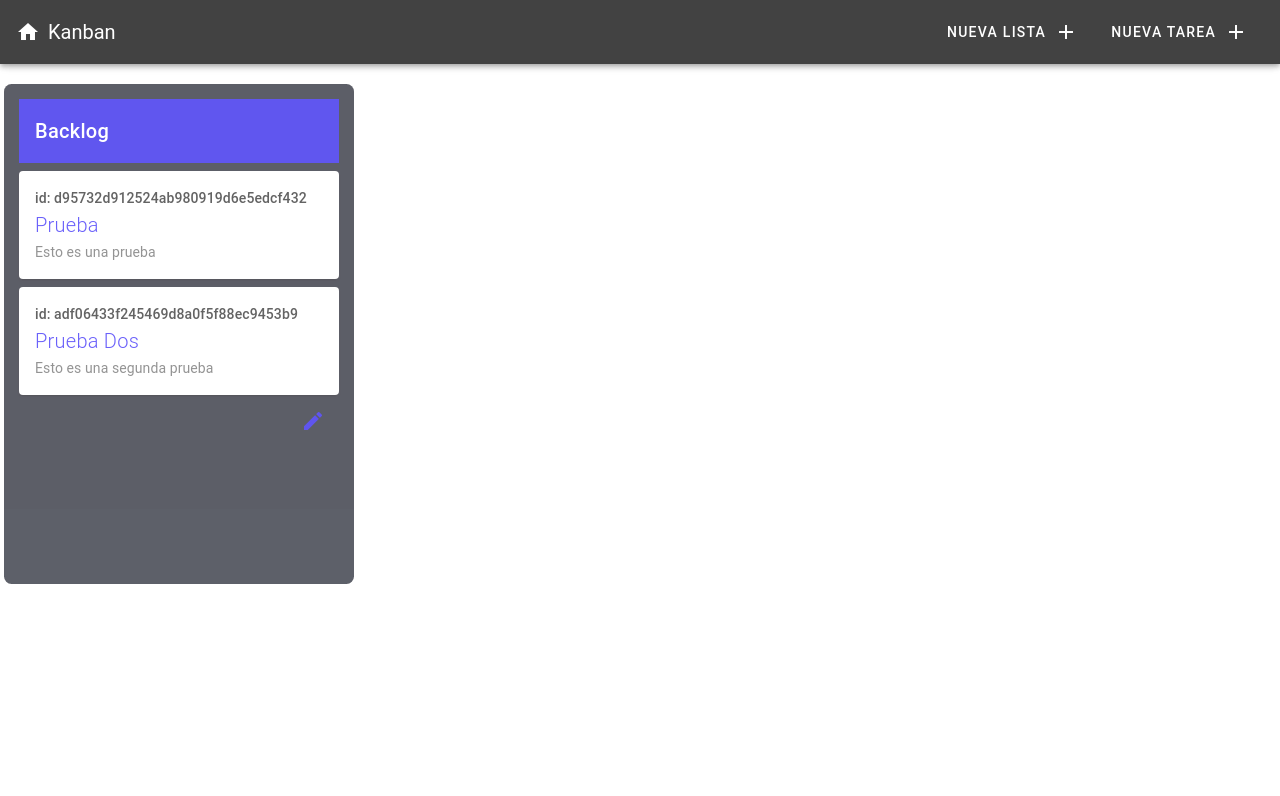
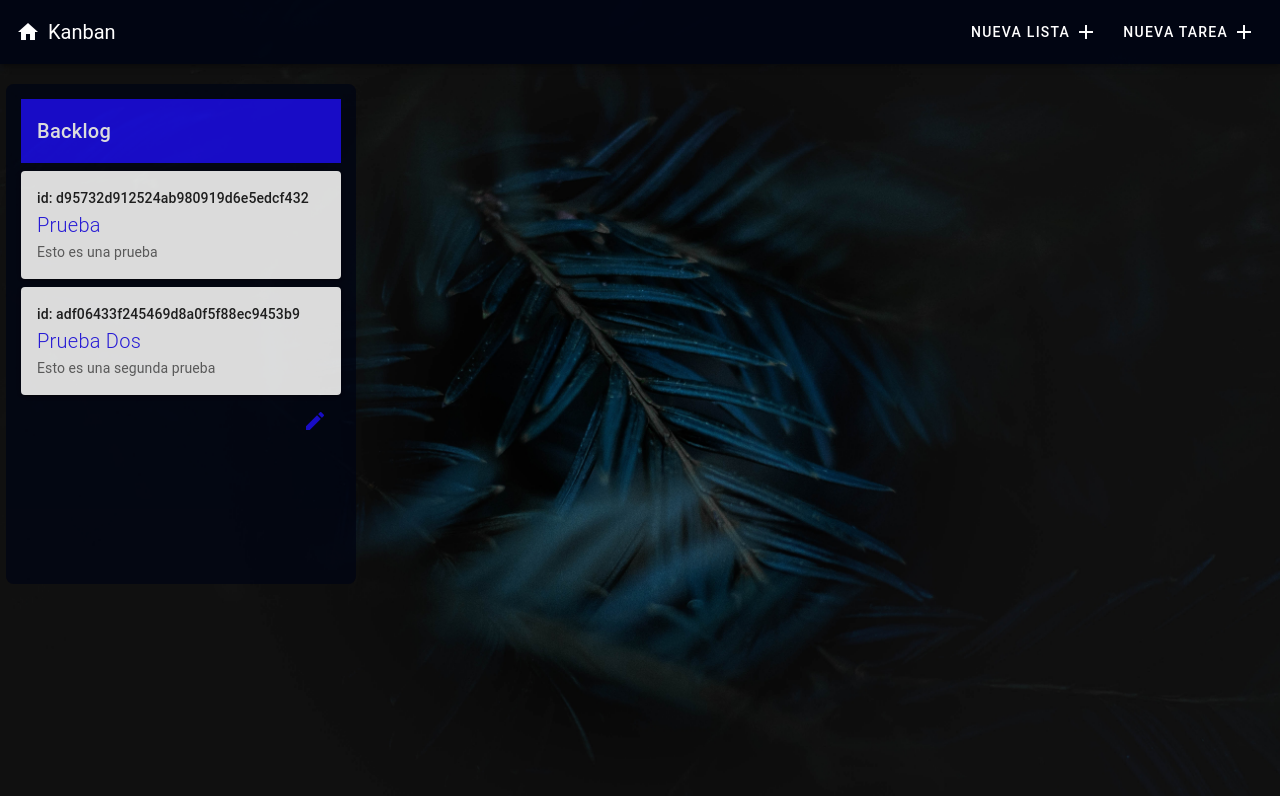
Before and after one commit to mdelarosa90/kanban-vue, a Vue app: page / in a window 1280 px wide. Shown: the top 796 px of the page. Built offline with nearby package versions, Linux system fonts and the light colour scheme; a small style sheet from the web is missing.

Commit message:
Update CSS Styles

```diff
--- a/src/App.vue
+++ b/src/App.vue
@@ -2,7 +2,7 @@
   <v-app>
     <v-app-bar
       app
-      color="secondary"
+      color="rgba(1, 5, 19, 0.911)"
       dark
     >
        <router-link text icon color="white" class="mr-2" :to="{name: 'Home'}">
@@ -16,20 +16,21 @@
           target="_blank"
           text
         >
-        <span class="mr-2">Nueva Lista</span>
+        <span class="mr-1">Nueva Lista</span>
         <v-icon>mdi-plus</v-icon>
       </v-btn>
       <v-btn
         @click.prevent ="openModal"
         target="_blank"
         text
+        class="pa-2"
       >
-        <span class="mr-2">Nueva Tarea</span>
+        <span class="mr-1">Nueva Tarea</span>
         <v-icon>mdi-plus</v-icon>
       </v-btn>
     </v-app-bar>
 
-    <v-main>
+    <v-main class="red">
       <router-view></router-view>
     </v-main>
   </v-app>
@@ -76,4 +77,10 @@ export default {
     .v-application a{
       color: rgba(82, 140, 207, 0.616) !important;
     }
+    .red {
+      background-image: url('./assets/background.jpg');
+      background-size: cover;
+      background-attachment: scroll !important;
+      color: 'red';
+    }
 </style>
--- a/src/components/Card.vue
+++ b/src/components/Card.vue
@@ -101,7 +101,7 @@ export default {
   height: 500px;
   background-color: rgba(1, 5, 19, 0.911);
   overflow:auto;
-  opacity: 0.7;
+  opacity: 0.85;
   padding: 15px;
   z-index: 0;
   border-radius: 2mm;
--- a/src/components/Dashboard.vue
+++ b/src/components/Dashboard.vue
@@ -149,7 +149,7 @@ export default {
 
 .board-list {
   width: 350px;
-  margin: 0 4px;
+  margin: 0 6px;
   height: 100%;
   box-sizing: border-box;
   display: inline-block;
--- a/src/components/List.vue
+++ b/src/components/List.vue
@@ -7,7 +7,7 @@
           <span class="headline white--text">Edición de Listas</span>
         </v-card-title>
         <v-form ref="form" v-model="valid">
-          <v-card-text>
+          <v-card-text class="pa-0">
             <v-container>
               <v-row>
                 <v-col cols="12">
```
Also changed, not shown: src/assets/background.jpg (added).
